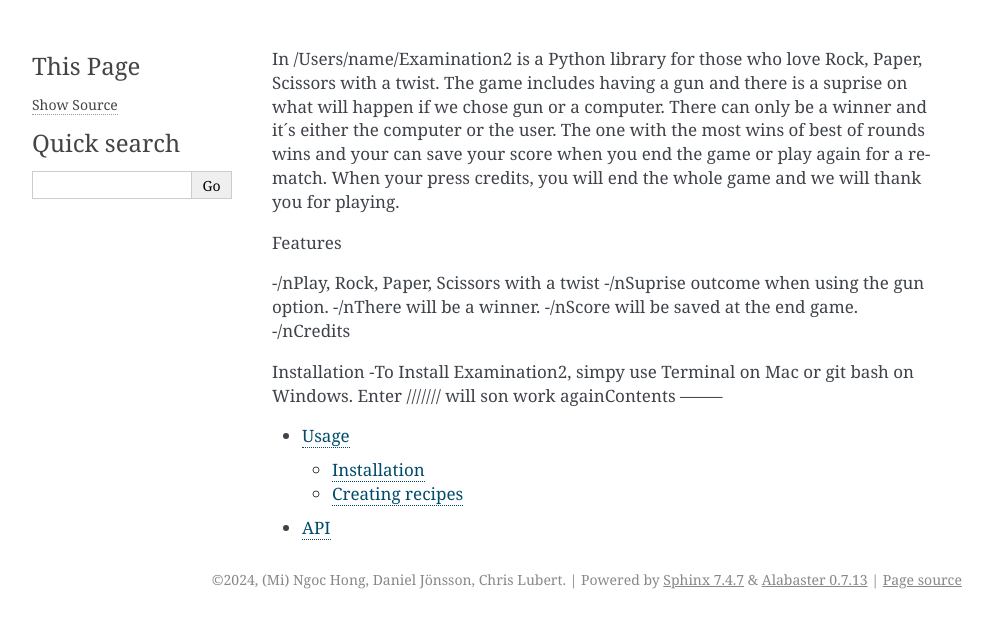
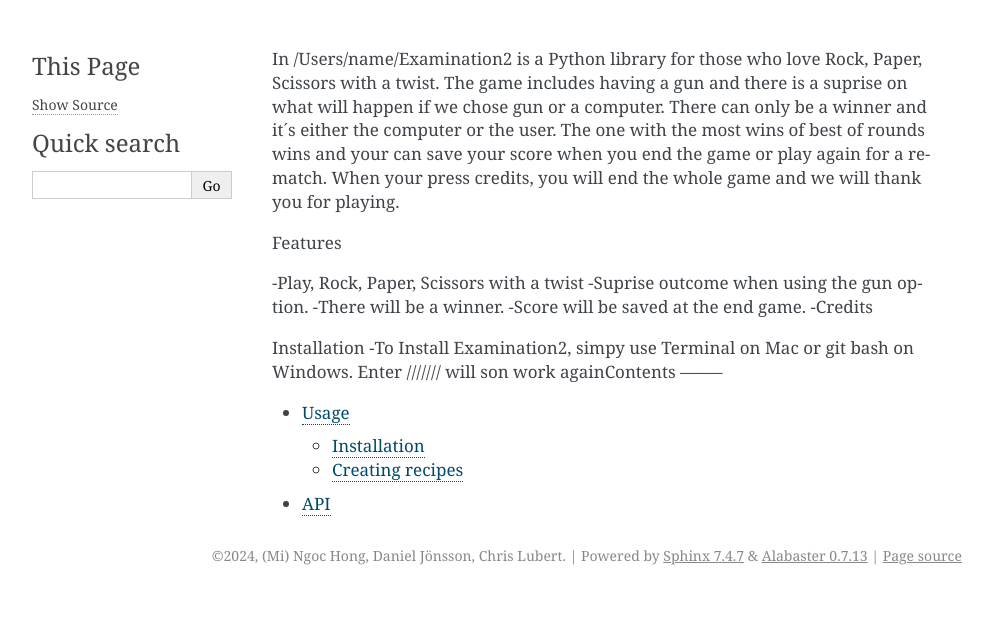
Before and after one commit to DanielJ0131/RPSG-Game, a Sphinx documentation site: the page built from docs/source/index.rst, in a window 1280 px wide. Shown: the top 628 px of the page, without its empty margins (148-1141 px from the left). Built offline with Sphinx 7.4.7, drawn with Linux system fonts in a browser that asks for light colours.

Commit message:
Update index.rst

```diff
--- a/docs/source/index.rst
+++ b/docs/source/index.rst
@@ -2,11 +2,11 @@ In /Users/name/Examination2 is a Python library for those who love Rock, Paper,
 
 Features
 
--/nPlay, Rock, Paper, Scissors with a twist
--/nSuprise outcome when using the gun option.
--/nThere will be a winner.
--/nScore will be saved at the end game.
--/nCredits
+-Play, Rock, Paper, Scissors with a twist
+-Suprise outcome when using the gun option.
+-There will be a winner.
+-Score will be saved at the end game.
+-Credits
 
 Installation
 -To Install Examination2, simpy use Terminal on Mac or git bash on Windows. Enter /////// will son work againContents
```
